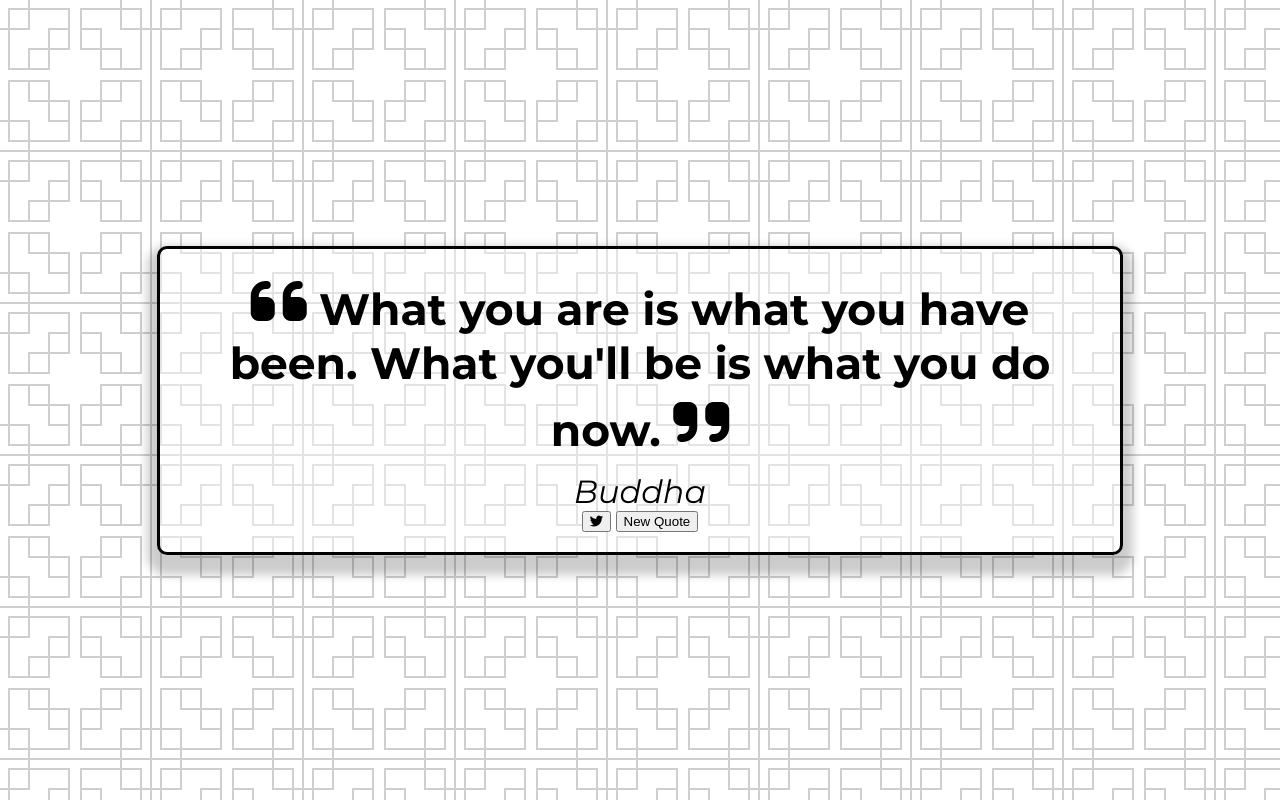
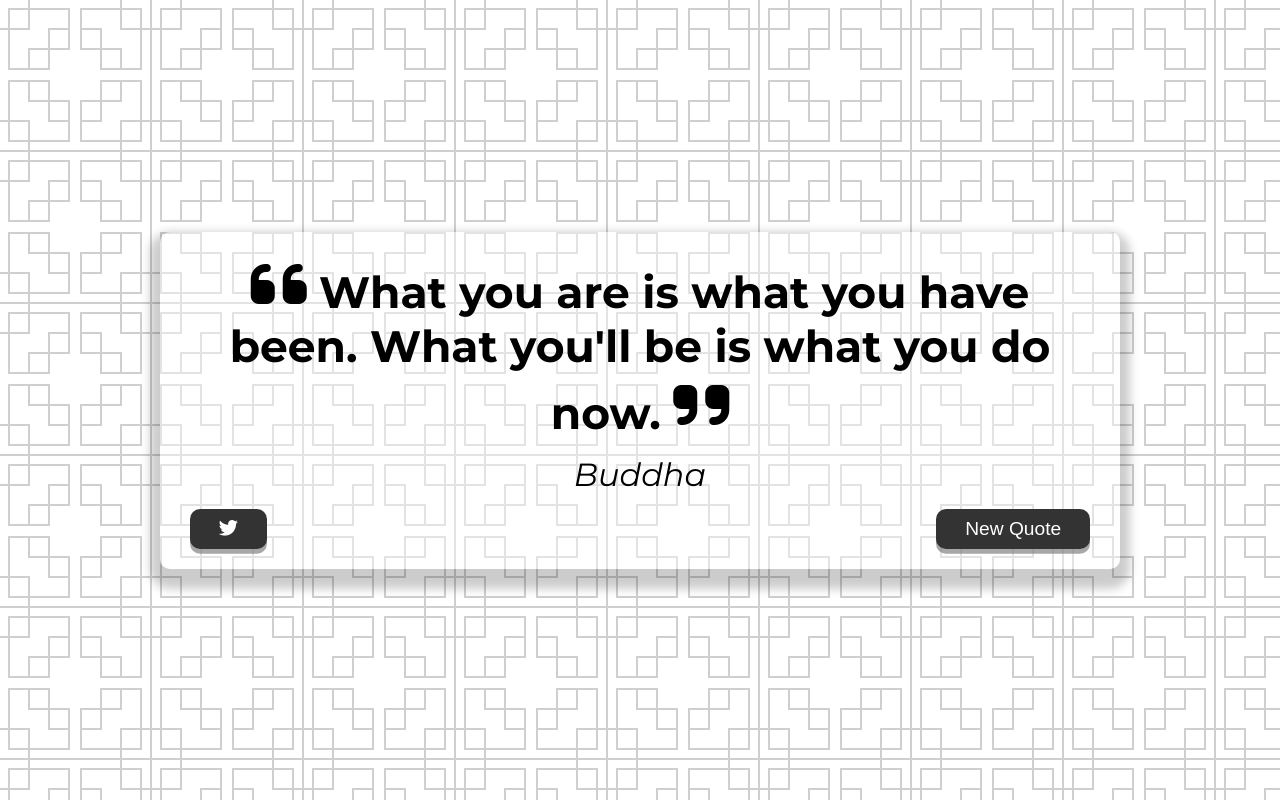
Before and after one commit to shoudto/quote-generator, a plain HTML site: page index.html in a window 1280 px wide. Drawn offline with Linux system fonts and the light colour scheme.

Commit message:
styling button

```diff
--- a/style.css
+++ b/style.css
@@ -20,9 +20,6 @@ html {
 
   .quote-container{
     /* For Visuals */
-    border-style: solid;
-    border-color: black;
-
     width: auto;
     max-width: 900px;
     padding: 20px 30px;
@@ -54,6 +51,33 @@ html {
     font-style: italic;
   }
 
+  .button-container{
+    margin-top: 15px;
+    display: flex;
+    justify-content: space-between;
+  }
+
+  button{
+    cursor: pointer;
+    font-size: 1.2rem;
+    height: 2.5rem;
+    border: none;
+    border-radius: 10px;
+    color: #fff;
+    background: #333;
+    outline: none;
+    padding: 0.5rem 1.8rem;
+    box-shadow: 0 0.3rem rgba(121, 121, 121, 0.65);
+  }
+
+  #new-quote:hover{
+    filter: brightness(110%);
+  }
+
+  .twitter-button:hover{
+    background-color: #1da1f1;
+  }
+
   /* Media Query: Tablet or Smaller */
   @media screen and (max-width: 1000px) {
     .quote-container{
```
